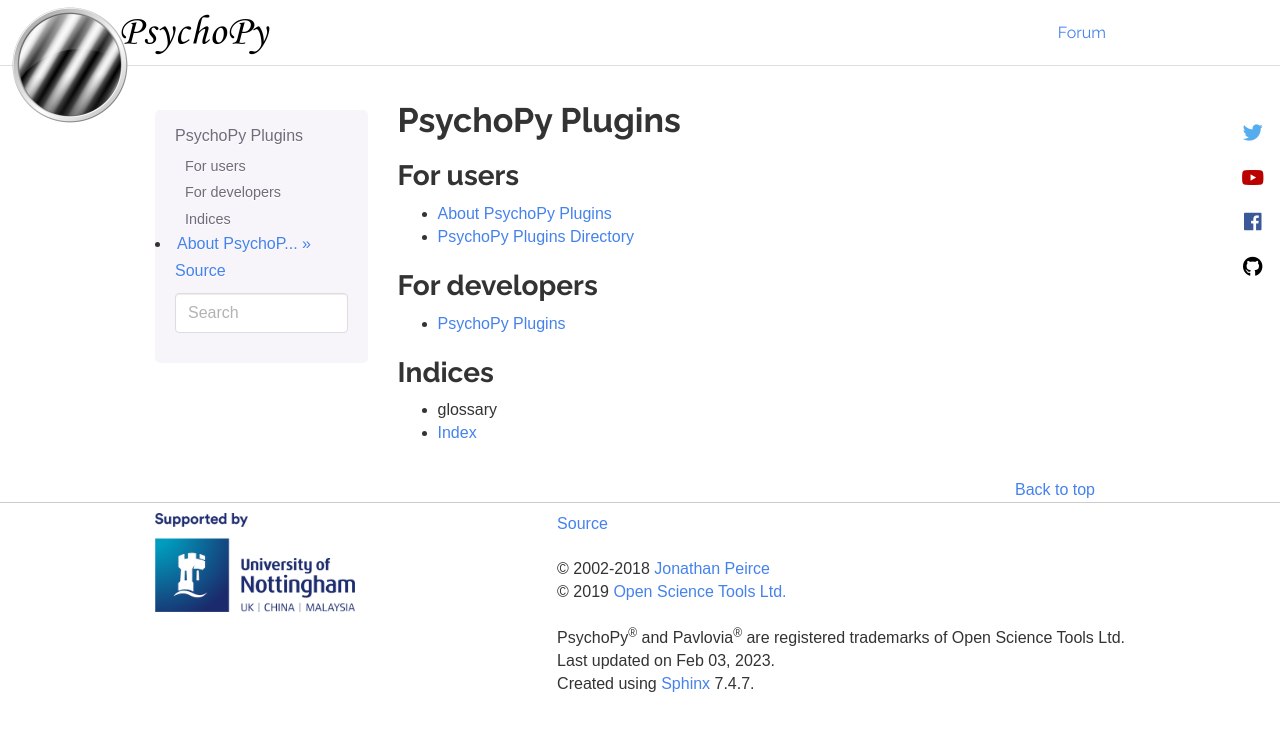
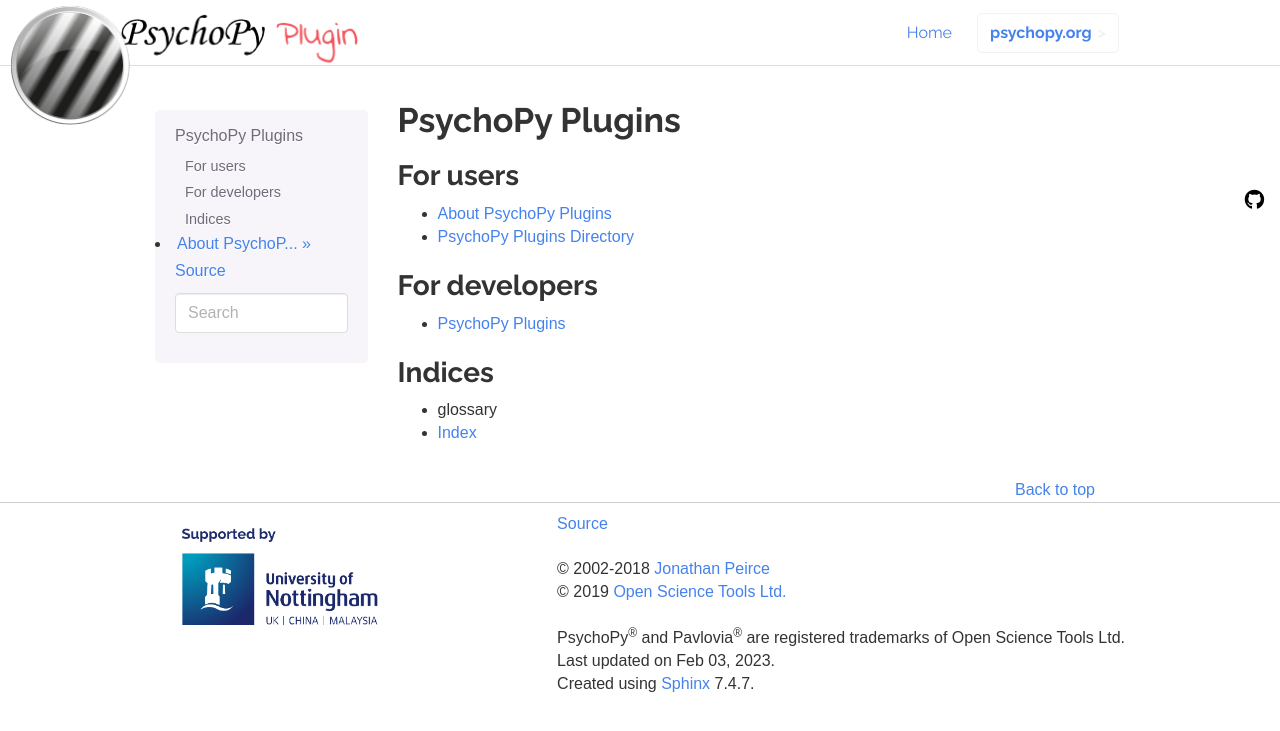
Before and after one commit to psychopy/plugins, a Sphinx documentation site: the page built from docs/index.rst, in a window 1280 px wide. Shown: the top 731 px of the page. Built offline with Sphinx 7.4.7, drawn with Linux system fonts in a browser that asks for light colours; nearby versions of some CDN libraries; comment, search, counter and statistics services are not loaded.

```diff
--- a/docs/conf.py
+++ b/docs/conf.py
@@ -127,7 +127,7 @@ napoleon_include_special_with_doc = False
 # The theme to use for HTML and HTML Help pages.  Major themes that come with
 # Sphinx are currently 'default' and 'sphinxdoc'.
 html_theme_path = ["themes"]
-html_theme = 'psychopy_bootstrap'
+html_theme = 'psychopy_plugin'
 
 # Theme options are theme-specific and customize the look and feel of a theme
 # further.  For a list of options available for each theme, see the
--- a/docs/themes/psychopy_plugin/navbar.html
+++ b/docs/themes/psychopy_plugin/navbar.html
@@ -19,7 +19,6 @@
         <div class="collapse navbar-collapse nav-collapse w-100 pull-right">
           <ul class="nav navbar-nav ml-auto">
             <li><a href="{{ pathto('index') }}">Home</a></li>
-            <li><a href="{{ pathto('download') }}">Install</a></li>
             <li><a href="https://psychopy.org" class="return-btn">psychopy.org</a></li>
             {% if theme_navbar_links %}
               {%- for link in theme_navbar_links %}
```
